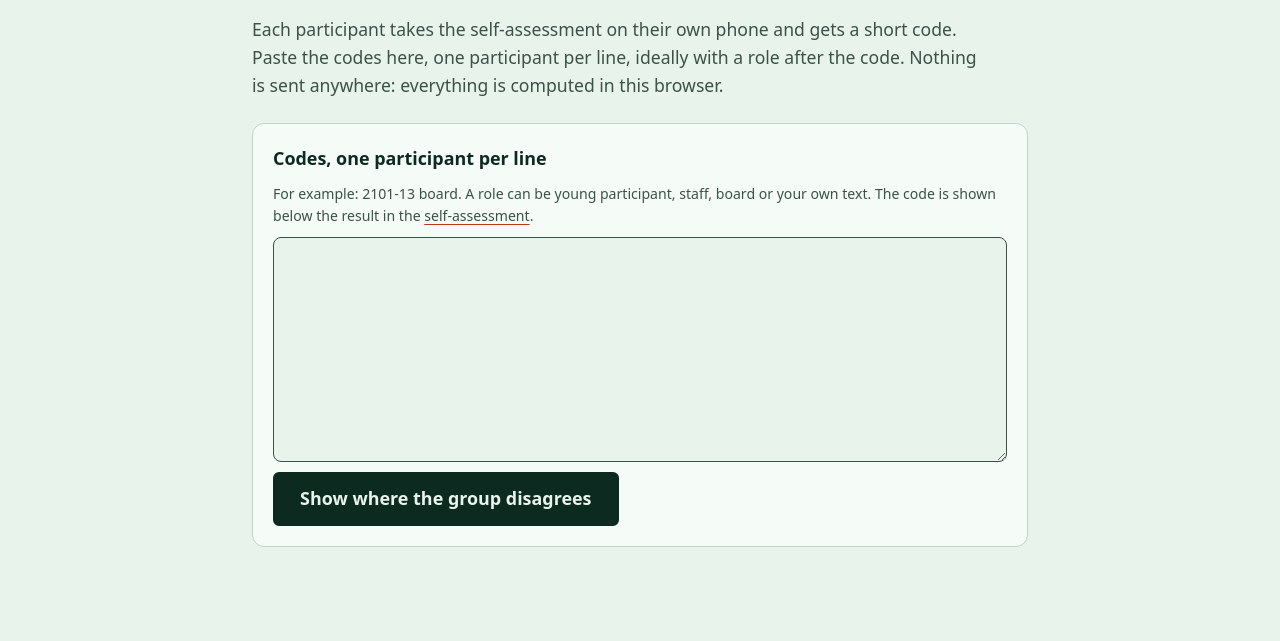
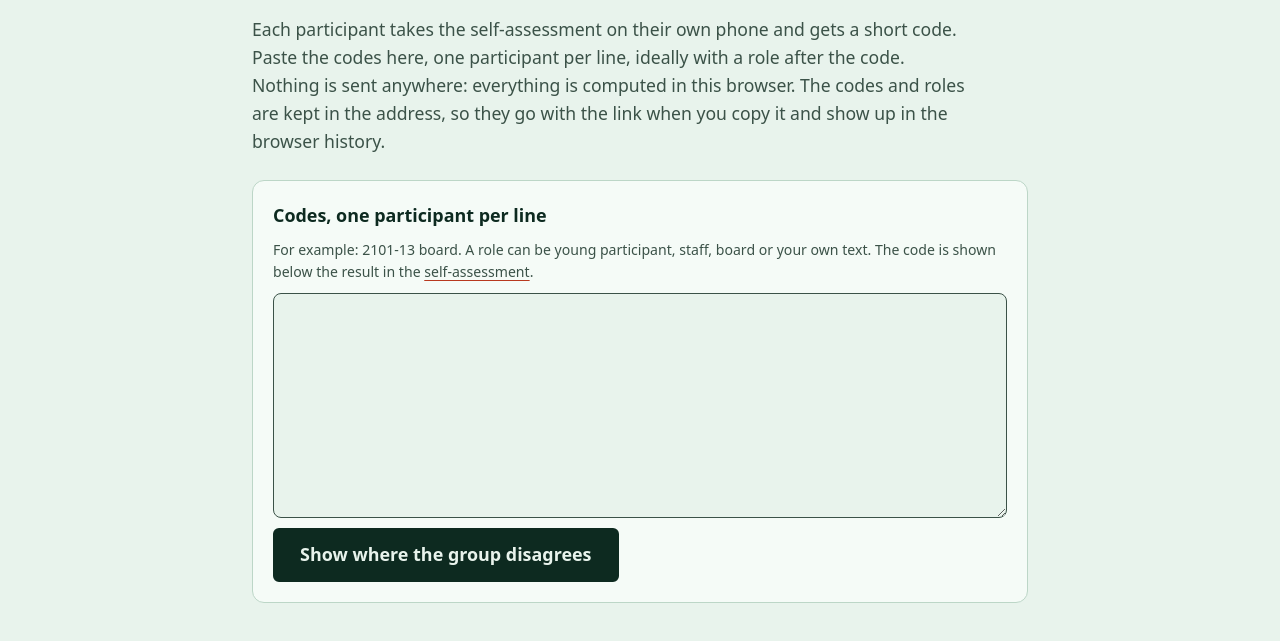
Before and after one commit to abdimannor/youthwashing, a website: page en/gruppen.html in a window 1280 px wide. Shown: the part 189-830 px from the top of the page. Before the commit the page ends 800 px from the top, so only its background shows below. Drawn offline with Linux system fonts and the light colour scheme.

Commit message:
Group mode: say that the codes and roles stay in the link and history

```diff
--- a/en/gruppen.html
+++ b/en/gruppen.html
@@ -49,7 +49,7 @@
 
     <main id="content" class="group" data-group hidden>
     <h1>Gather the group</h1>
-    <p class="gp-lead">Each participant takes the self-assessment on their own phone and gets a short code. Paste the codes here, one participant per line, ideally with a role after the code. Nothing is sent anywhere: everything is computed in this browser.</p>
+    <p class="gp-lead">Each participant takes the self-assessment on their own phone and gets a short code. Paste the codes here, one participant per line, ideally with a role after the code. Nothing is sent anywhere: everything is computed in this browser. The codes and roles are kept in the address, so they go with the link when you copy it and show up in the browser history.</p>
     <form class="gp-form">
       <label for="gp-codes">Codes, one participant per line</label>
       <p class="gp-hint" id="gp-hint">For example: 2101-13 board. A role can be young participant, staff, board or your own text. The code is shown below the result in the <a href="index.html#test">self-assessment</a>.</p>
```
Also changed, not shown: gruppen.html (+1 -1 lines).
